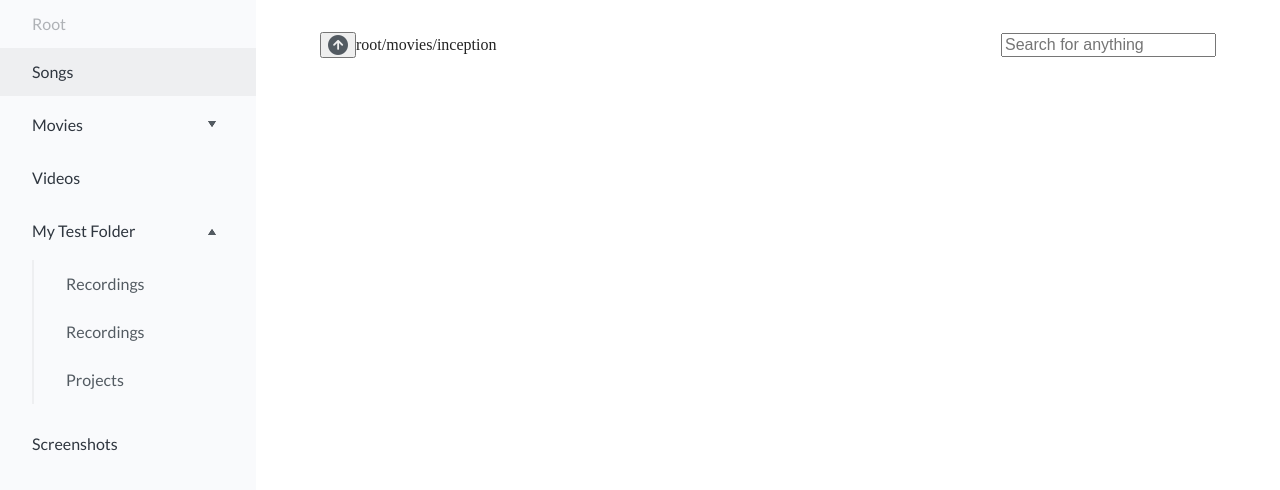
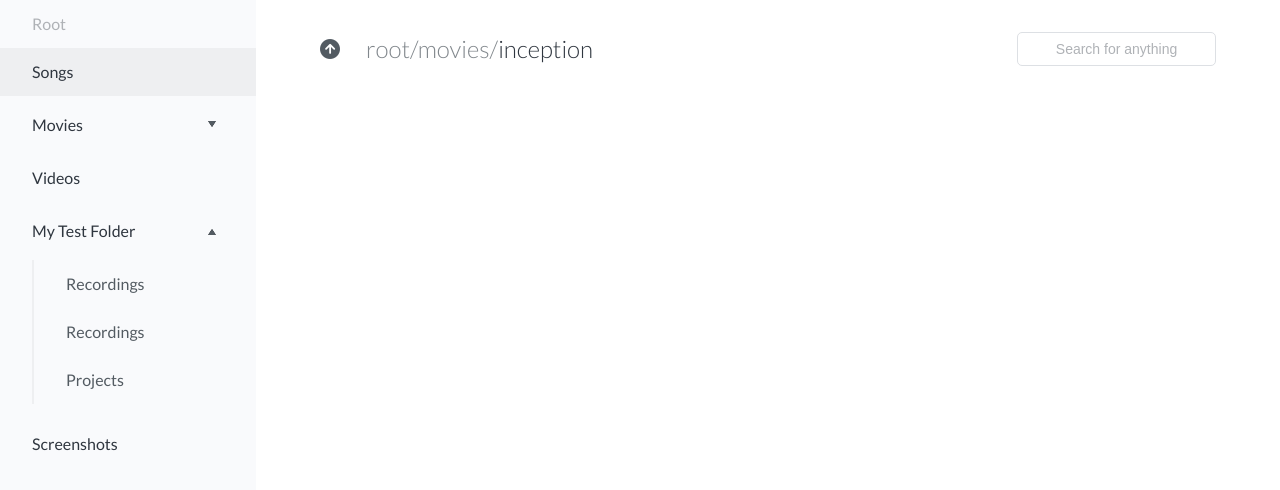
Before and after one commit to praveen-me/file-explorer, a React (Create React App) app: page / in a window 1280 px wide. Shown: the top 490 px of the page. Built offline with nearby package versions, Linux system fonts and the light colour scheme.

Commit message:
Add UI for TopBar

```diff
--- /dev/null
+++ b/src/components/TopBar/CurrentPath.js
@@ -0,0 +1,14 @@
+import React from "react";
+
+const CurrentPath = () => {
+  return (
+    <div className="topbar__current-path">
+      <p>
+        root/movies/
+        <span className="topbar__current-path--current">inception</span>
+      </p>
+    </div>
+  );
+};
+
+export default CurrentPath;
--- /dev/null
+++ b/src/components/TopBar/TopBarSearch.js
@@ -0,0 +1,15 @@
+import React from "react";
+
+const TopBarSearch = () => {
+  return (
+    <form className="topbar__search">
+      <input
+        type="text"
+        className="topbar__search-text"
+        placeholder="Search for anything"
+      />
+    </form>
+  );
+};
+
+export default TopBarSearch;
--- a/src/components/TopBar/index.js
+++ b/src/components/TopBar/index.js
@@ -1,23 +1,18 @@
+/* eslint-disable jsx-a11y/anchor-is-valid */
 import React from "react";
+import CurrentPath from "./CurrentPath";
+import TopBarSearch from "./TopBarSearch";
 
 const TopBar = () => {
   return (
     <div className="topbar">
       <div className="topbar__left-section">
-        <button className="go-back">
+        <a herf="#" className="topbar__left-section-link go-back">
           <img src={require("../../images/up.png")} alt="Go Back" />
-        </button>
-        <div className="topbar__current-path">
-          <p>root/movies/inception</p>
-        </div>
+        </a>
+        <CurrentPath />
       </div>
-      <form className="topbar__search">
-        <input
-          type="text"
-          className="topbar__search-text"
-          placeholder="Search for anything"
-        />
-      </form>
+      <TopBarSearch />
     </div>
   );
 };
--- a/src/scss/TopBar/_index.scss
+++ b/src/scss/TopBar/_index.scss
@@ -3,9 +3,45 @@
 	padding: $padding-normal * 2 $padding-normal * 4;
 	justify-content: space-between;
 	align-items: center;
+	font-family: $font;
 
 	&__left-section {
 		display: flex;
 		align-items: center;
+
+		&-link {
+			margin-right: $padding-normal + 10px;
+			display: inline-block;
+		}
+	}
+
+	&__current-path {
+		font-size: $size-medium;
+		color: $light-color-v2;
+		font-weight: $light;
+		&--current {
+			color: $dark-color-v1;
+		}
+	}
+
+	&__search {
+		box-sizing: border-box;
+
+		&-text {
+			padding: $padding-normal / 2;
+			border-radius: 5px;
+			text-align: center;
+			border: none;
+			border: 1px solid #dde0e4;
+			font-weight: 300;
+			font-size: $size-small-v2;
+			color: #afb2b6;
+
+			&::placeholder {
+				font-weight: 300;
+				font-size: $size-small-v2;
+				color: #afb2b6;
+			}
+		}
 	}
 }
```
